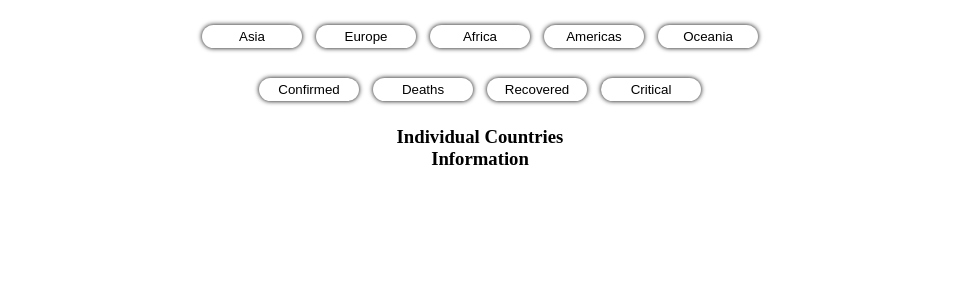
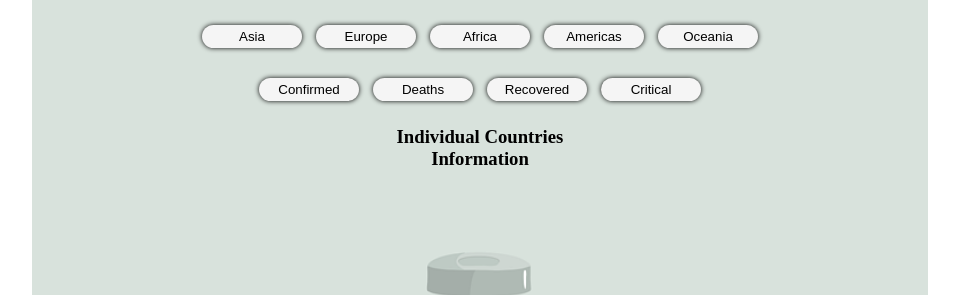
Before and after one commit to TrellixVulnTeam/Covid_1Z78, a plain HTML site: page index.html in a window 1280 px wide. Shown: the top 295 px of the page, without its empty margins (160-1119 px from the left). Drawn offline with nearby package versions, Linux system fonts and the light colour scheme; no server answers.

Commit message:
background image

```diff
--- a/index.js
+++ b/index.js
@@ -66,7 +66,7 @@ function getInfoByregion(region) {
 
 var chart = document.getElementById("myChart");
 var myChart = new Chart(chart, {
-  type: "bar",
+  type: "line",
   data: {
     labels: [],
     datasets: [
--- a/style.css
+++ b/style.css
@@ -6,9 +6,7 @@
 
 /* main screen */
 .container {
-  /* display: grid; */
-  /* grid-template-columns: 2fr 1fr; */
-  /* background: url("/pexels-photo-4113084.jpeg"); */
+  background: url("/mask-5932015_960_720.webp");
   background-size: cover;
   background-repeat: no-repeat;
   background-position: center;
@@ -35,7 +33,7 @@
 button {
   width: 100px;
   margin: 5px;
-  background-color: transparent;
+  background-color: whitesmoke;
   box-shadow: 0 0 5px black;
   cursor: pointer;
   border: 2px solid transparent;
```
Also changed, not shown: mask-5932015_960_720.webp (added).
